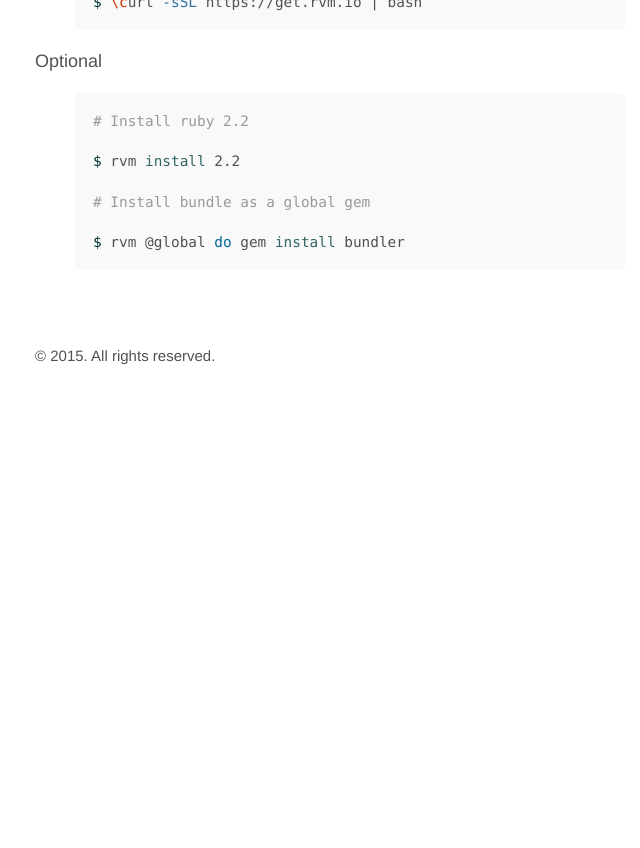
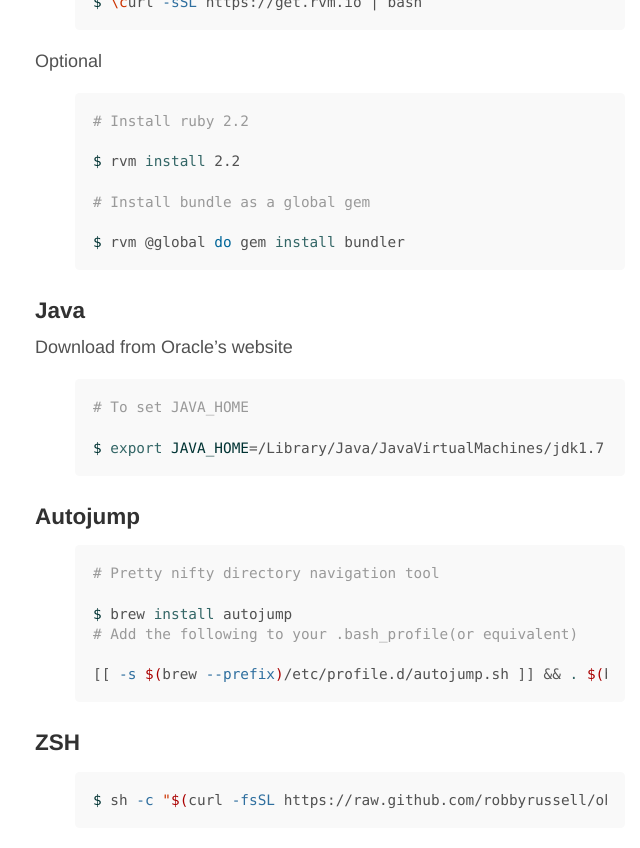
Before and after one commit to kgthegreat/kgthegreat.github.io, a Jekyll site: the page built from _posts/2015-09-19-dev-setup-osx.md, in a window 1280 px wide and 900 px high, scrolled down 1259 px. Shown: the top 848 px of the window, without its empty margins (290-930 px from the left). Built offline with Jekyll 4.4.1, drawn with Linux system fonts in a browser that asks for light colours; before the commit the page ends 1664 px from its top, so only the background shows below that.

Commit message:
Added more tools

```diff
--- a/_posts/2015-09-19-dev-setup-osx.md
+++ b/_posts/2015-09-19-dev-setup-osx.md
@@ -59,3 +59,29 @@ $ rvm install 2.2
 # Install bundle as a global gem
 $ rvm @global do gem install bundler
 {% endhighlight %}
+
+### Java
+
+Download from Oracle's website
+
+{% highlight bash %}
+# To set JAVA_HOME
+$ export JAVA_HOME=/Library/Java/JavaVirtualMachines/jdk1.7.0_45.jdk/Contents/Home/
+{% endhighlight %}
+
+
+### Autojump
+
+{% highlight bash %}
+# Pretty nifty directory navigation tool
+$ brew install autojump
+# Add the following to your .bash_profile(or equivalent)
+[[ -s $(brew --prefix)/etc/profile.d/autojump.sh ]] && . $(brew --prefix)/etc/profile.d/autojump.sh
+{% endhighlight %}
+
+
+### ZSH
+
+{% highlight bash %}
+$ sh -c "$(curl -fsSL https://raw.github.com/robbyrussell/oh-my-zsh/master/tools/install.sh)"
+{% endhighlight %}
```
